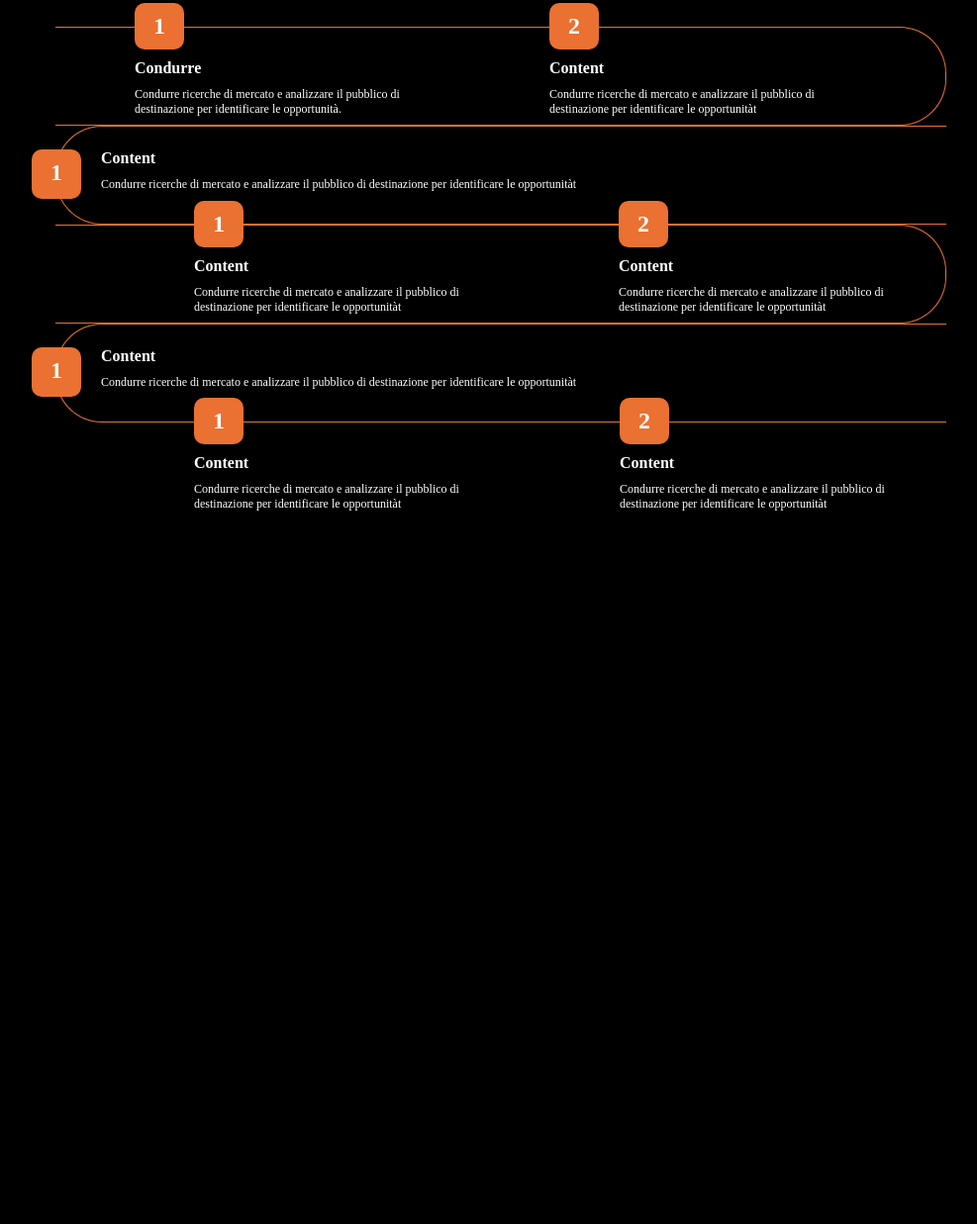
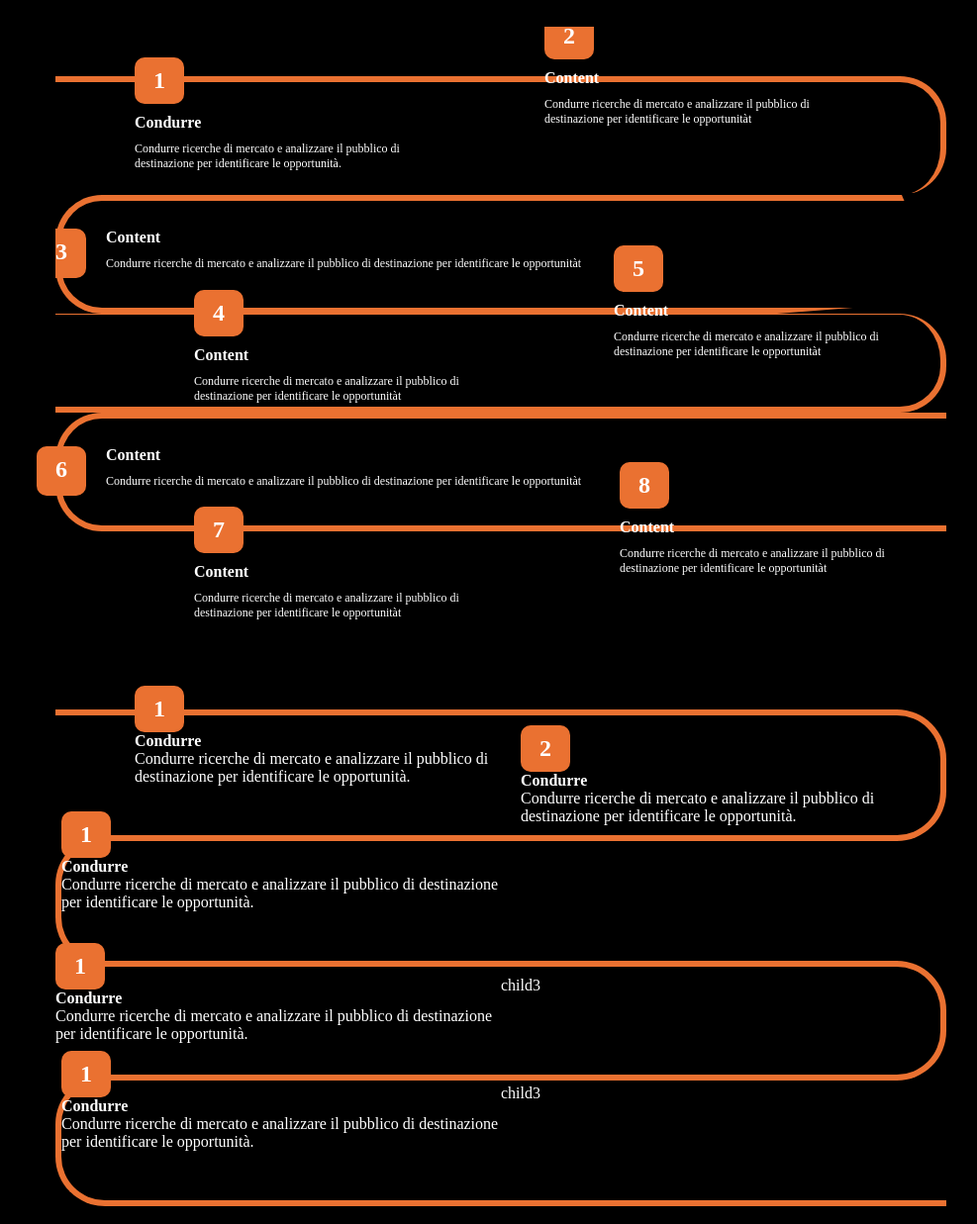
Before and after one commit to AmmarShafqat/snakeTimeLine, a plain HTML site: page index.html in a window 1280 px wide. Shown: the part 53-1290 px from the top of the page at 99% size, without its empty margins (134-1121 px from the left). Before the commit the page ends 800 px from the top, so only its background shows below. Drawn offline with Linux system fonts and the light colour scheme.

Commit message:
snake fix basic

```diff
--- a/index.html
+++ b/index.html
@@ -10,6 +10,7 @@
 <div class="container">
    <div class="main-content">
 
+    <div class="clipp1">
         <div class="step1">
             <div class="step1_content1">
                  <h2 class="step_button">1</h2>
@@ -28,10 +29,13 @@
              </div>
          </div>
 
+    </div>
 
+
+    <div class="clipp2">
         <div class="step2">
             <div class="step2_content">
-             <h2 class="step2_content_button">1</h2>
+                 <h2 class="step2_content_button">3</h2>
                  <div class="Content_Description_2">
                      <h4>Content</h4>
                      <p>Condurre ricerche di mercato e analizzare il pubblico di destinazione per identificare le opportunitàt</p>
@@ -41,9 +45,12 @@
         </div>
 
 
+    </div>
+
+
     <div class="step3">
         <div class="step1_content1">
-             <h2 class="step_button">1</h2>
+             <h2 class="step_button">4</h2>
              <div class="Content_Description">
                  <h4>Content</h4>
                   <p>Condurre ricerche di mercato e analizzare il pubblico di destinazione per identificare le opportunitàt</p>
@@ -52,7 +59,7 @@
              </div>
         </div>
          <div class="step1_content2">
-             <h2 class="step_button">2</h2>
+             <h2 class="step_button">5</h2>
              <div class="Content_Description">
                  <h4>Content</h4>
                  <p>Condurre ricerche di mercato e analizzare il pubblico di destinazione per identificare le opportunitàt</p>
@@ -64,7 +71,7 @@
 
     <div class="step2">
         <div class="step2_content">
-             <h2 class="step2_content_button">1</h2>
+             <h2 class="step2_content_button">6</h2>
              <div class="Content_Description_2">
                  <h4>Content</h4>
                  <p>Condurre ricerche di mercato e analizzare il pubblico di destinazione per identificare le opportunitàt</p>
@@ -76,7 +83,7 @@
 
     <div class="step4">
         <div class="step1_content1">
-             <h2 class="step_button">1</h2>
+             <h2 class="step_button">7</h2>
              <div class="Content_Description">
                  <h4>Content</h4>
                   <p>Condurre ricerche di mercato e analizzare il pubblico di destinazione per identificare le opportunitàt</p>
@@ -85,7 +92,7 @@
              </div>
         </div>
          <div class="step1_content2">
-             <h2 class="step_button">2</h2>
+             <h2 class="step_button">8</h2>
              <div class="Content_Description">
                  <h4>Content</h4>
                  <p>Condurre ricerche di mercato e analizzare il pubblico di destinazione per identificare le opportunitàt</p>
@@ -99,5 +106,71 @@
     </div>
    </div>
 </div>
+
+<div class="container">
+
+    <div class="main-content">
+        <div class="main-content-line">
+            <div class="main-content-child child1">
+
+                <div class="step_content1">
+                    <h2 class="step_button">1</h2>
+                    <div class="Content_Description_up">
+                        <h4>Condurre</h4>
+                        <p>Condurre ricerche di mercato e analizzare il pubblico di destinazione per identificare le opportunità.</p>
+                    </div>
+               </div>
+
+            </div>
+            <div class="main-content-child child2">
+
+                <div class="step_content2">
+                    <h2 class="step_button">2</h2>
+                    <div class="Content_Description_up">
+                        <h4>Condurre</h4>
+                        <p>Condurre ricerche di mercato e analizzare il pubblico di destinazione per identificare le opportunità.</p>
+                    </div>
+               </div>
+            </div>
+        </div>
+        <div  class="main-content-line">
+            <div class="main-content-child child3">
+                <div class="step_content1">
+                    <h2 class="step_button">1</h2>
+                    <div class="Content_Description_up">
+                        <h4>Condurre</h4>
+                        <p>Condurre ricerche di mercato e analizzare il pubblico di destinazione per identificare le opportunità.</p>
+                    </div>
+               </div>
+            </div>
+            <div class="main-content-child child4"></div>
+        </div>
+        <div  class="main-content-line">
+            <div class="main-content-child child5">
+                <div class="step_content1">
+                    <h2 class="step_button">1</h2>
+                    <div class="Content_Description_up">
+                        <h4>Condurre</h4>
+                        <p>Condurre ricerche di mercato e analizzare il pubblico di destinazione per identificare le opportunità.</p>
+                    </div>
+               </div>
+            </div>
+            <div class="main-content-child child6">child3</div>
+        </div>
+        <div  class="main-content-line">
+            <div class="main-content-child child7">
+                <div class="step_content1">
+                    <h2 class="step_button">1</h2>
+                    <div class="Content_Description_up">
+                        <h4>Condurre</h4>
+                        <p>Condurre ricerche di mercato e analizzare il pubblico di destinazione per identificare le opportunità.</p>
+                    </div>
+               </div>
+            </div>
+            <div class="main-content-child child8">child3</div>
+        </div>
+    </div>
+</div>
+
 </body>
 </html>
--- a/style.css
+++ b/style.css
@@ -24,34 +24,53 @@ body{
 
 .step1 {
     display: flex;
-    border-top: 1px solid #ea7131;    /* Border on the top */
-    border-right: 1px solid #ea7131;  /* Border on the right */
-    border-bottom: 1px solid #ea7131; /* Border on the bottom */
+    border-top: 6px solid #ea7131;    /* Border on the top */
+    border-right: 6px solid #ea7131;  /* Border on the right */
+    border-bottom: 0px solid #ea7131; /* Border on the bottom */
     border-left: none;                   /* No border on the left */
     border-radius: 0 47px 47px 0;        /* Rounded corners on the right */
+
+    height: 120px;
+    justify-content: space-between;
+    padding: 0 80px;
+}
+.clipp1{
     width: 100%;
     max-width: 900px;
-    height: 100px;
-    justify-content: space-between;
-    padding: 0 80px;
-    /* clip-path:polygon(0 0, 100% 0, 100% 50%, 100% 100%, 11% 100%, 0 98%); */
+    height: 170px;
+    display: flex;
+    /* background-color: white; */
+    flex-direction: column;
+    justify-content: end;
+    clip-path: polygon(0 0, 100% 0, 100% 20%, 100% 100%, 79% 93%, 21% 92%, 0% 80%, 0% 20%);
+
 }
-
 /* Step 2 Code */
 
 .step2 {
     display: flex;
-    border-top: 1px solid #ea7131;    /* Border on the top */
+    border-top: 6px solid #ea7131;    /* Border on the top */
     border-right: none;  /* Border on the right */
-    border-bottom: 1px solid #ea7131; /* Border on the bottom */
-    border-left: 1px solid #ea7131;                   /* No border on the left */
+    border-bottom: 6px solid #ea7131; /* Border on the bottom */
+    border-left: 6px solid #ea7131;                   /* No border on the left */
     border-radius: 47px 0 0 47px;        /* Rounded corners on the right */
     width: 100%;
     max-width: 900px;
-    height: 100px;
+    height: 120px;
     justify-content: start;
     align-items: center;
     /* clip-path: polygon(0 0, 99% 1%, 100% 1%, 100% 99%, 69% 100%, 0 100%); */
+}
+
+.clipp2{
+    width: 100%;
+    max-width: 900px;
+    height: 120px;
+    display: flex;
+    /* background-color: white; */
+    flex-direction: column;
+    justify-content: start;
+    clip-path: polygon(0 0, 78% 0, 95% 0, 100% 89%, 81% 100%, 23% 100%, 0 100%, 0% 20%);
 }
 
 
@@ -99,8 +118,8 @@ body{
 .step3 {
     display: flex;
     border-top: 1px solid #ea7131;    /* Border on the top */
-    border-right: 1px solid #ea7131;  /* Border on the right */
-    border-bottom: 1px solid #ea7131; /* Border on the bottom */
+    border-right: 6px solid #ea7131;  /* Border on the right */
+    border-bottom: 6px solid #ea7131; /* Border on the bottom */
     border-left: none;                   /* No border on the left */
     border-radius: 0 47px 47px 0;        /* Rounded corners on the right */
     width: 100%;
@@ -131,3 +150,82 @@ body{
     padding-left: 140px;
     padding-right: 10px;
 }
+
+
+
+/* Content  Updated Logicc*/
+
+.main-content-line{
+    width: 100%;
+    max-width: 900px;
+    display: flex;
+}
+.main-content-child{
+    width: 50%;
+    padding: 10px 0;
+}
+.child1{
+    border: 6px solid #ea7131;
+    border-bottom: none;
+    border-left: none;
+    border-right: none ;
+    padding-left: 80px;
+
+}
+.step_content1{
+    transform: translateY(-40px);
+}
+
+.child2{
+    border: 6px solid #ea7131;
+    border-left: none;
+    border-radius: 0px 50px 50px 0px;
+    padding-left: 20px;
+}
+.step1_content2{
+    transform: translateY(-70px);
+}
+
+.child3{
+    border: 6px solid #ea7131;
+    border-right: none;
+    border-radius: 50px 0px 0px 50px;
+    transform: translateY(-6px);
+}
+.child4{
+    border: 6px solid #ea7131;
+    border-top: none;
+    border-left: none;
+    border-bottom: none;
+    border-right: none ;
+}
+.child5{
+    border: 6px solid #ea7131;
+     border-left: none;
+     border-top: none;
+     border-right: none;
+     border-bottom: none;
+
+}
+.child6{
+    border: 6px solid #ea7131;
+    border-left: none;
+    /* border-top:none ; */
+    transform: translateY(-12px);
+
+    border-radius: 0px 50px 50px 0px;
+}
+.child7{
+    border:6px solid #ea7131;
+    border-right:none ;
+    border-radius: 50px 0px 0px 50px;
+    transform: translateY(-18px);
+
+}
+.child8{
+    border: 6px solid #ea7131;
+    border-top: none;
+    border-left: none;
+    border-right: none ;
+    transform: translateY(-18px);
+}
```
Also changed, not shown: tool.css (added, +22 -0 lines), tool.html (added, +14 -0 lines). Lines whose indentation alone changed are shown as unchanged.
